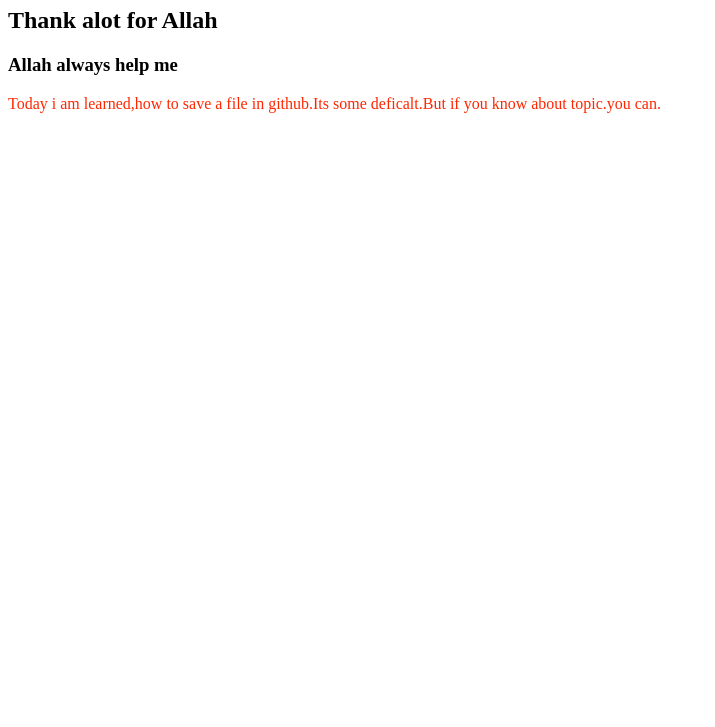
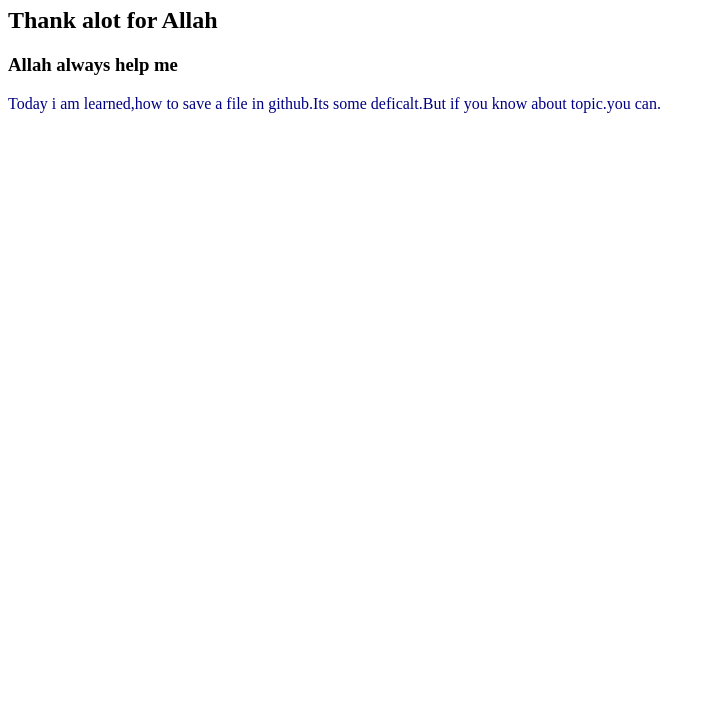
Before and after one commit to mdirfanulislam/my-second-repo, a plain HTML site: page index.html in a window 1280 px wide. Shown: the part 73-800 px from the top of the page, without its empty margins (0-715 px from the left). Drawn offline with Linux system fonts and the light colour scheme.

Commit message:
color added

```diff
--- a/style.css
+++ b/style.css
@@ -1,3 +1,3 @@
 p{
-    color: #ff2600;
+    color: rgb(0, 0, 131);
 }
```
